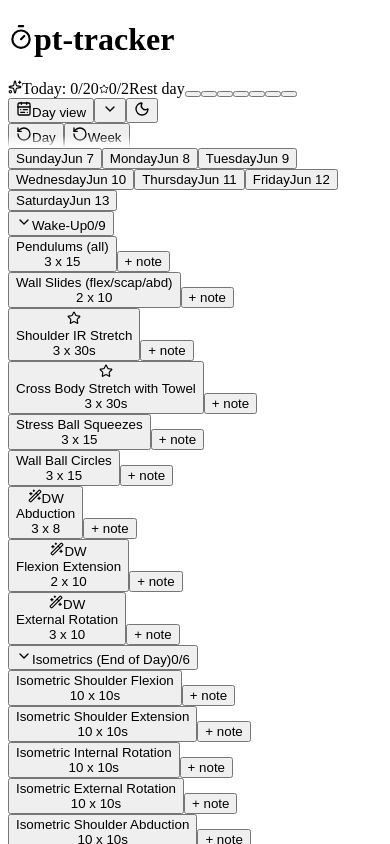
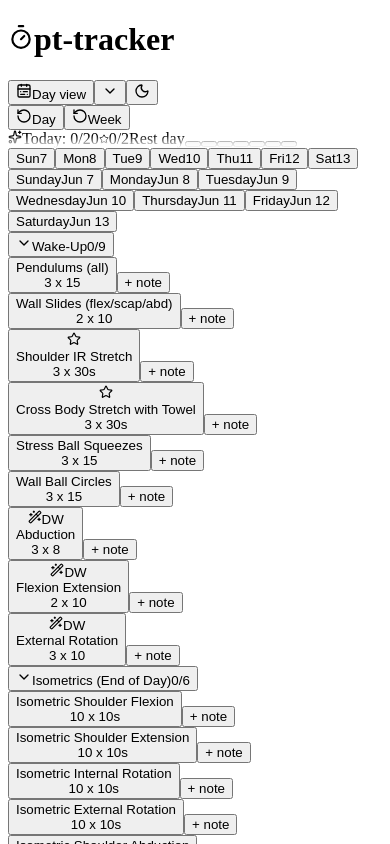
Before and after one commit to ungoldman/pt-tracker, a React (Vite) app: page / in a window 390 px wide. Shown: the top 844 px of the page. Built offline with nearby package versions, Linux system fonts and the light colour scheme; the HTML template or start-up script is replaced by a standard one.

Commit message:
tidy narrow header, compact day grid

```diff
--- a/src/App.jsx
+++ b/src/App.jsx
@@ -1,4 +1,4 @@
-import { useState, useEffect, useCallback, useRef } from 'react';
+import { useState, useEffect, useCallback } from 'react';
 import { ChevronDown } from 'lucide-react';
 import { exercises } from './data';
 import { usePersistentState } from './hooks/usePersistentState';
@@ -66,13 +66,6 @@
   const todayLabel = new Date().toLocaleDateString('en-US', { weekday: 'long' });
   const [selectedDay, setSelectedDay] = useState(todayLabel);
   const [expandedNotes, setExpandedNotes] = useState(new Set());
-  const selectedPillRef = useRef(null);
-
-  // Keep the selected pill visible in the horizontally scrolling strip on
-  // small screens (no-op when the strip wraps instead of scrolling).
-  useEffect(() => {
-    selectedPillRef.current?.scrollIntoView({ inline: 'center', block: 'nearest' });
-  }, [selectedDay, viewMode]);
 
   const toggleDarkMode = () => {
     const next = !darkMode;
@@ -466,16 +459,46 @@
       {/* Main Content */}
       <div className="w-full p-3 sm:p-6 flex-1 min-h-0 flex flex-col lg:overflow-hidden">
         {viewMode === 'day' && (
-          <div className="mb-4 flex gap-2 overflow-x-auto pb-1 sm:pb-0 sm:flex-wrap sm:justify-center sm:overflow-x-visible">
+          <>
+            {/* Compact 7-up day grid (small screens) */}
+            <div className="mb-3 grid grid-cols-7 gap-1 sm:hidden">
               {days.map((day) => {
                 const isSelectedDay = selectedDay === day;
                 return (
                   <button
                     key={day}
-                  ref={isSelectedDay ? selectedPillRef : null}
                     onClick={() => setSelectedDay(day)}
-                  className={`flex-shrink-0 px-3 py-2 rounded-lg text-sm font-medium border transition-all ${
-                    selectedDay === day
+                    className={`py-1.5 rounded-lg border text-center transition-all ${
+                      isSelectedDay
+                        ? darkMode
+                          ? 'bg-blue-700 text-white border-blue-600'
+                          : 'bg-blue-600 text-white border-blue-700'
+                        : darkMode
+                          ? 'bg-gray-800 text-gray-200 border-gray-700'
+                          : 'bg-white text-gray-700 border-gray-200'
+                    } ${day === todayLabel && !isSelectedDay ? 'ring-1 ring-blue-400/70' : ''}`}
+                  >
+                    <span className="block text-xs font-semibold">{day.slice(0, 3)}</span>
+                    <span
+                      className={`block text-[10px] ${isSelectedDay ? 'text-white/80' : 'opacity-60'}`}
+                    >
+                      {getDateForDay(day).getDate()}
+                    </span>
+                  </button>
+                );
+              })}
+            </div>
+
+            {/* Full day pills (larger screens) */}
+            <div className="mb-4 hidden sm:flex gap-2 flex-wrap justify-center">
+              {days.map((day) => {
+                const isSelectedDay = selectedDay === day;
+                return (
+                  <button
+                    key={day}
+                    onClick={() => setSelectedDay(day)}
+                    className={`px-3 py-2 rounded-lg text-sm font-medium border transition-all ${
+                      isSelectedDay
                         ? darkMode
                           ? 'bg-blue-700 text-white border-blue-600'
                           : 'bg-blue-600 text-white border-blue-700'
@@ -489,6 +512,7 @@
                 );
               })}
             </div>
+          </>
         )}
 
         {viewMode === 'week' ? (
--- a/src/components/Header.jsx
+++ b/src/components/Header.jsx
@@ -37,8 +37,9 @@
         WebkitMaskImage: 'linear-gradient(to bottom, black 0%, black 90%, transparent 100%)',
       }}
     >
-      <div className="w-full flex items-center gap-x-4 gap-y-2 flex-wrap">
-        {/* Title */}
+      <div className="w-full flex flex-col gap-2">
+        {/* Row 1: title + controls */}
+        <div className="flex items-center gap-3">
           <h1
             className={`text-2xl sm:text-3xl font-bold flex-shrink-0 flex items-center gap-2 ${darkMode ? 'text-white' : 'text-gray-800'}`}
           >
@@ -46,7 +47,76 @@
             pt-tracker
           </h1>
 
-        {/* Stats */}
+          {/* Controls (min-w-0 so they wrap on narrow screens instead of overflowing) */}
+          <div className="ml-auto flex gap-2 min-w-0 flex-wrap justify-end">
+            <button
+              onClick={cycleViewMode}
+              className={`flex items-center gap-1 px-2.5 sm:px-3 py-2 rounded-lg transition-all text-sm ${
+                darkMode
+                  ? 'bg-blue-900/50 text-blue-100 hover:bg-blue-800'
+                  : 'bg-blue-100 text-blue-700 hover:bg-blue-200'
+              } shadow-sm border ${darkMode ? 'border-blue-700' : 'border-blue-300'}`}
+              title="Cycle views: week → day → 3-day"
+            >
+              <CalendarRange size={16} />
+              <span className="hidden sm:inline">
+                {viewMode === 'week' && 'Week view'}
+                {viewMode === 'day' && 'Day view'}
+                {viewMode === 'three' && '3-day view'}
+              </span>
+            </button>
+            <button
+              onClick={toggleAllCategoriesCollapsed}
+              className={`flex items-center gap-1 px-2.5 sm:px-3 py-2 rounded-lg transition-all text-sm ${
+                darkMode
+                  ? 'bg-indigo-900/50 text-indigo-100 hover:bg-indigo-800'
+                  : 'bg-indigo-100 text-indigo-700 hover:bg-indigo-200'
+              } shadow-sm border ${darkMode ? 'border-indigo-700' : 'border-indigo-300'}`}
+              title="Collapse/uncollapse all categories"
+            >
+              <ChevronDown size={16} />
+            </button>
+            <button
+              onClick={toggleDarkMode}
+              className={`flex items-center gap-1 px-2.5 sm:px-3 py-2 rounded-lg transition-all text-sm ${
+                darkMode
+                  ? 'bg-gray-700 text-yellow-400 hover:bg-gray-600'
+                  : 'bg-gray-100 text-gray-700 hover:bg-gray-200'
+              } shadow-sm border ${darkMode ? 'border-gray-600' : 'border-gray-200'}`}
+              title={darkMode ? 'Light mode' : 'Dark mode'}
+            >
+              {darkMode ? <Sun size={16} /> : <Moon size={16} />}
+            </button>
+            <div className="inline-flex">
+              <button
+                onClick={() => resetDay(selectedDay)}
+                className={`flex items-center gap-1 px-2.5 sm:px-3 py-2 rounded-l-lg transition-all text-sm ${
+                  darkMode
+                    ? 'bg-orange-900/50 text-orange-200 hover:bg-orange-800'
+                    : 'bg-orange-100 text-orange-700 hover:bg-orange-200'
+                } shadow-sm border ${darkMode ? 'border-orange-700' : 'border-orange-300'}`}
+                title="Reset selected day's checkboxes"
+              >
+                <RotateCcw size={16} />
+                Day
+              </button>
+              <button
+                onClick={resetWeek}
+                className={`flex items-center gap-1 px-2.5 sm:px-3 py-2 rounded-r-lg transition-all text-sm ${
+                  darkMode
+                    ? 'bg-red-900/50 text-red-200 hover:bg-red-800'
+                    : 'bg-red-100 text-red-700 hover:bg-red-200'
+                } shadow-sm border ${darkMode ? 'border-red-700' : 'border-red-300'}`}
+                title="Reset all checkboxes for the week"
+              >
+                <RotateCcw size={16} />
+                Week
+              </button>
+            </div>
+          </div>
+        </div>
+
+        {/* Row 2: today's stats */}
         {stats.totalToday > 0 && (
           <div
             className={`flex items-center gap-2 flex-wrap min-w-0 ${darkMode ? 'text-gray-300' : 'text-gray-600'}`}
@@ -124,74 +194,6 @@
             </span>
           </div>
         )}
-
-        {/* Controls */}
-        <div className="ml-auto flex gap-2 flex-shrink-0 flex-wrap">
-          <button
-            onClick={cycleViewMode}
-            className={`flex items-center gap-1 px-2.5 sm:px-3 py-2 rounded-lg transition-all text-sm ${
-              darkMode
-                ? 'bg-blue-900/50 text-blue-100 hover:bg-blue-800'
-                : 'bg-blue-100 text-blue-700 hover:bg-blue-200'
-            } shadow-sm border ${darkMode ? 'border-blue-700' : 'border-blue-300'}`}
-            title="Cycle views: week → day → 3-day"
-          >
-            <CalendarRange size={16} />
-            <span className="hidden sm:inline">
-              {viewMode === 'week' && 'Week view'}
-              {viewMode === 'day' && 'Day view'}
-              {viewMode === 'three' && '3-day view'}
-            </span>
-          </button>
-          <button
-            onClick={toggleAllCategoriesCollapsed}
-            className={`flex items-center gap-1 px-2.5 sm:px-3 py-2 rounded-lg transition-all text-sm ${
-              darkMode
-                ? 'bg-indigo-900/50 text-indigo-100 hover:bg-indigo-800'
-                : 'bg-indigo-100 text-indigo-700 hover:bg-indigo-200'
-            } shadow-sm border ${darkMode ? 'border-indigo-700' : 'border-indigo-300'}`}
-            title="Collapse/uncollapse all categories"
-          >
-            <ChevronDown size={16} />
-          </button>
-          <button
-            onClick={toggleDarkMode}
-            className={`flex items-center gap-1 px-2.5 sm:px-3 py-2 rounded-lg transition-all text-sm ${
-              darkMode
-                ? 'bg-gray-700 text-yellow-400 hover:bg-gray-600'
-                : 'bg-gray-100 text-gray-700 hover:bg-gray-200'
-            } shadow-sm border ${darkMode ? 'border-gray-600' : 'border-gray-200'}`}
-            title={darkMode ? 'Light mode' : 'Dark mode'}
-          >
-            {darkMode ? <Sun size={16} /> : <Moon size={16} />}
-          </button>
-          <div className="inline-flex">
-            <button
-              onClick={() => resetDay(selectedDay)}
-              className={`flex items-center gap-1 px-2.5 sm:px-3 py-2 rounded-l-lg transition-all text-sm ${
-                darkMode
-                  ? 'bg-orange-900/50 text-orange-200 hover:bg-orange-800'
-                  : 'bg-orange-100 text-orange-700 hover:bg-orange-200'
-              } shadow-sm border ${darkMode ? 'border-orange-700' : 'border-orange-300'}`}
-              title="Reset selected day's checkboxes"
-            >
-              <RotateCcw size={16} />
-              Day
-            </button>
-            <button
-              onClick={resetWeek}
-              className={`flex items-center gap-1 px-2.5 sm:px-3 py-2 rounded-r-lg transition-all text-sm ${
-                darkMode
-                  ? 'bg-red-900/50 text-red-200 hover:bg-red-800'
-                  : 'bg-red-100 text-red-700 hover:bg-red-200'
-              } shadow-sm border ${darkMode ? 'border-red-700' : 'border-red-300'}`}
-              title="Reset all checkboxes for the week"
-            >
-              <RotateCcw size={16} />
-              Week
-            </button>
-          </div>
-        </div>
       </div>
     </div>
   );
```
Lines whose indentation alone changed are shown as unchanged.
